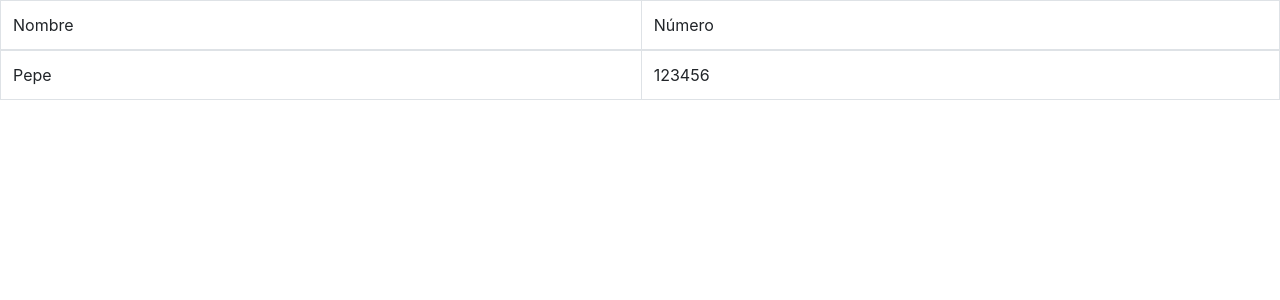
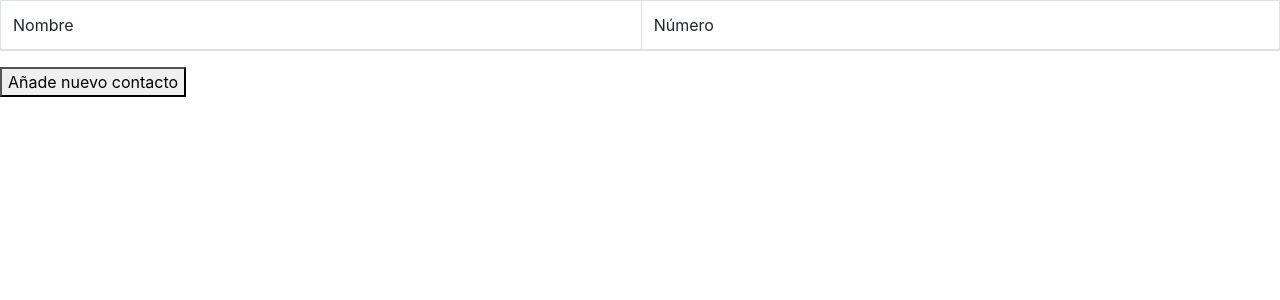
Before and after one commit to asierba/react_hooks_kata, a React app: page / in a window 1280 px wide. Shown: the top 300 px of the page. Built offline with nearby package versions, Linux system fonts and the light colour scheme.

Commit message:
Adds a random contact to contact list
Signed-off-by: Paola Reyes <paolareyes.tw@packlink.com>

```diff
--- a/src/components/ContactList.tsx
+++ b/src/components/ContactList.tsx
@@ -1,7 +1,6 @@
 import * as React from 'react';
-import { Contact } from '../../models/Contact';
+import {Contact} from '../../models/Contact';
 import Table from 'react-bootstrap/Table';
-import { useState } from 'react';
 
 interface IContactListProps {
 }
@@ -11,21 +10,34 @@ export type IContactListState = Readonly<{
 }>;
 
 const initialState = {
-    contacts: [new Contact('123456', 'Pepe')]
+    contacts: [] as Contact[]
 };
 
-export const ContactList2 = (props?: any): JSX.Element => {
-    const [contacts, setContacts] = props.useState ? props.useState(initialState.contacts) : useState(initialState.contacts);
+export class ContactList extends React.Component<IContactListProps, IContactListState> {
+    readonly state: IContactListState = initialState;
+
+    private addContact = (): void => {
+        const contacts = this.state.contacts;
+        this.setState({contacts: contacts.concat(new Contact(Math.random().toString(), Math.random().toString()))})
+    }
+
+    render(): JSX.Element {
+        const {contacts} = this.state;
+
+
         return (
+            <>
                 <Table bordered hover>
                     <thead>
+                    <tr>
                         <td>Nombre</td>
                         <td>Número</td>
+                    </tr>
                     </thead>
                     <tbody>
-            {contacts.map((contact:Contact) => {
+                    {contacts.map(contact => {
                         return (
-                    <tr key={contact.name.toString()}>
+                            <tr className="contact" key={contact.name.toString()}>
                                 <td>{contact.name}</td>
                                 <td>{contact.phone}</td>
                             </tr>
@@ -33,31 +45,8 @@ export const ContactList2 = (props?: any): JSX.Element => {
                     })}
                     </tbody>
                 </Table>
-    );
-};
-
-export class ContactList extends React.Component<IContactListProps, IContactListState> {
-    readonly state: IContactListState = initialState;
-
-    render(): JSX.Element {
-        const {contacts} = this.state;
-        return (
-            <Table bordered hover>
-                <thead>
-                <td>Nombre</td>
-                <td>Número</td>
-                </thead>
-                <tbody>
-                {contacts.map(contact => {
-                    return (
-                        <tr key={contact.name.toString()}>
-                            <td>{contact.name}</td>
-                            <td>{contact.phone}</td>
-                        </tr>
-                    )
-                })}
-                </tbody>
-            </Table>
+                <button onClick={this.addContact}>Añade nuevo contacto</button>
+            </>
         );
     }
 }
--- a/src/components/app.tsx
+++ b/src/components/app.tsx
@@ -1,8 +1,8 @@
 import * as React from "react";
-import { ContactList2 } from './ContactList';
+import { ContactList } from './ContactList';
 
 export interface IAppProps {}
 
 export default function IApp(props: IAppProps) {
-    return <ContactList2/>;
+    return <ContactList/>;
 }
```
Also changed, not shown: package.json (+11 -10 lines), 2 other files (tests, documents, lock files or other folders). Lines whose indentation alone changed are shown as unchanged.
